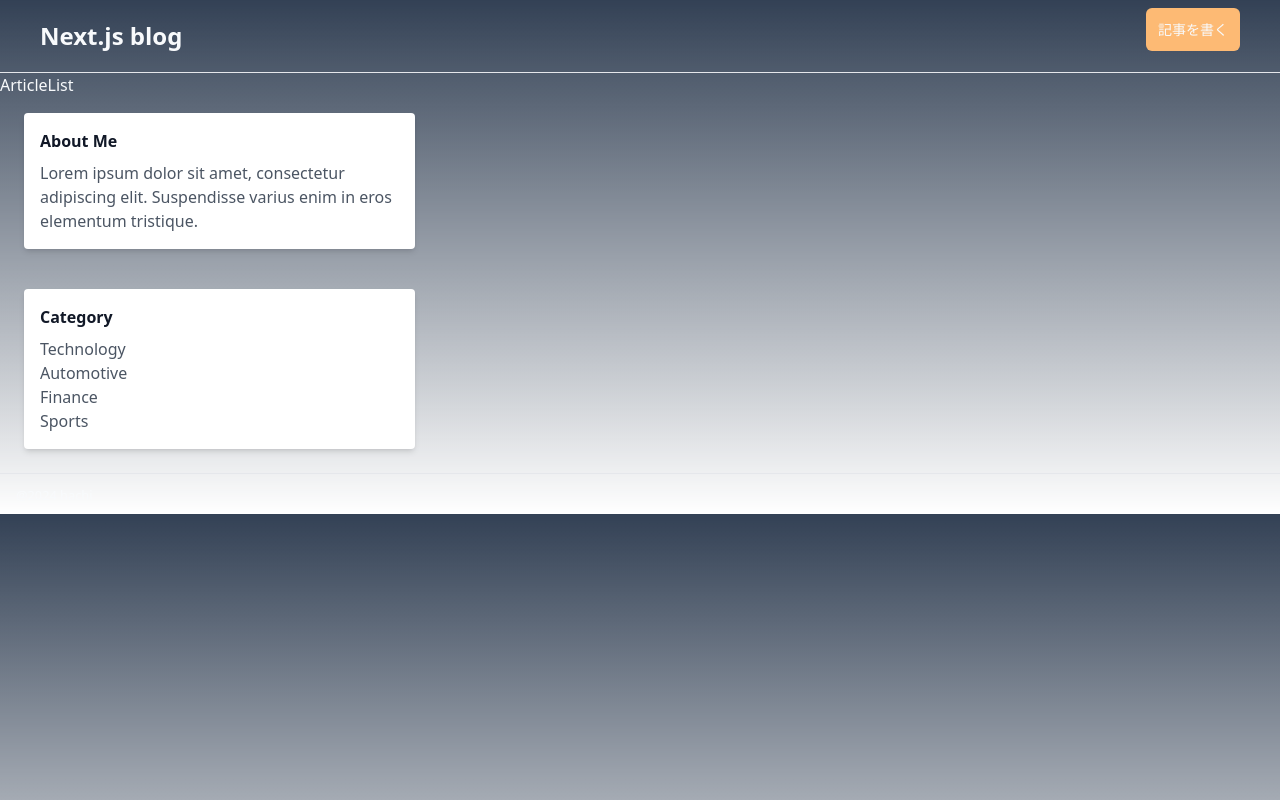
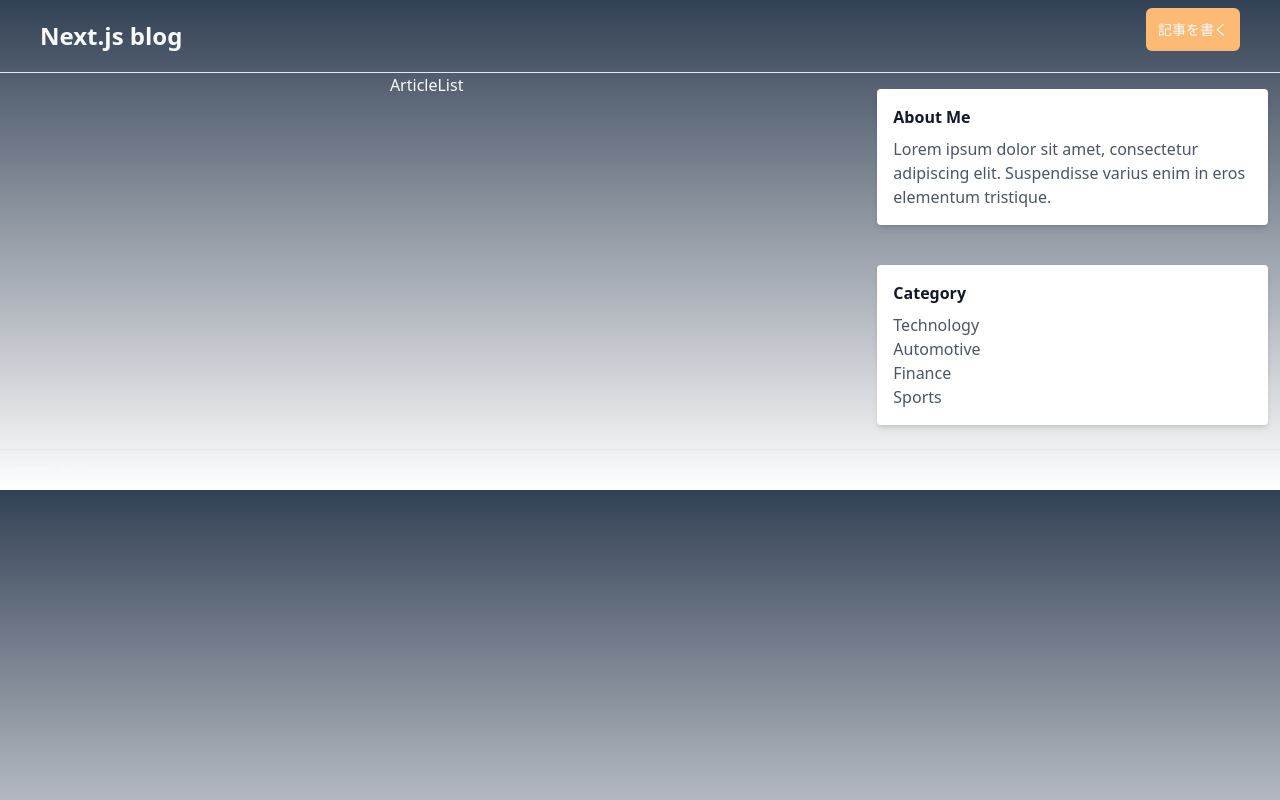
Before and after one commit to HACHI3232/nextjs_blog, a Next.js app: page / in a window 1280 px wide. Built offline with nearby package versions, Linux system fonts and the light colour scheme.

Commit message:
sectionのcssを修正

```diff
--- a/src/app/page.tsx
+++ b/src/app/page.tsx
@@ -2,8 +2,8 @@ import ArticleList from "./components/ArticleList";
 
 export default function Home() {
   return (
-    <div>
-      <section>
+    <div className="md:flex">
+      <section className="w-full md:w-2/3 flex flex-col items-center px-3">
         <ArticleList />
       </section>
       <aside className="w-full md:w-1/3 flex flex-col items-center px-3 md:pl-6">
```
